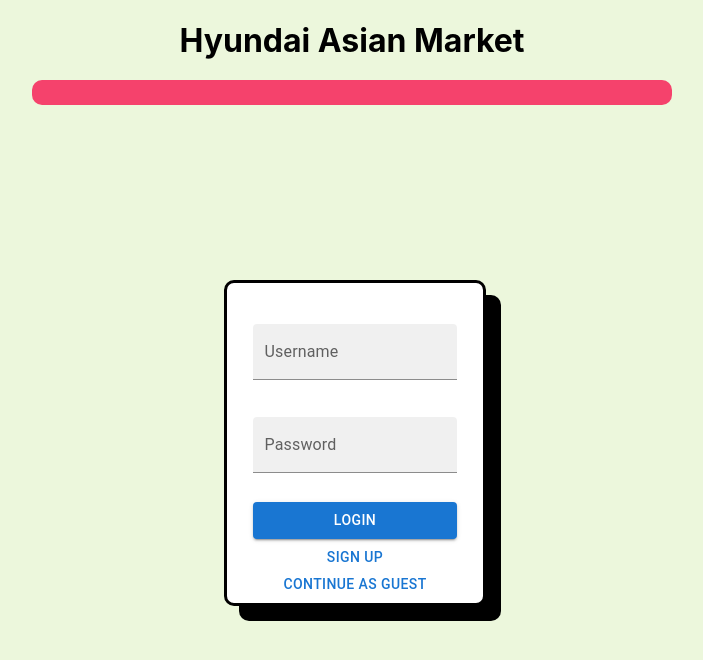
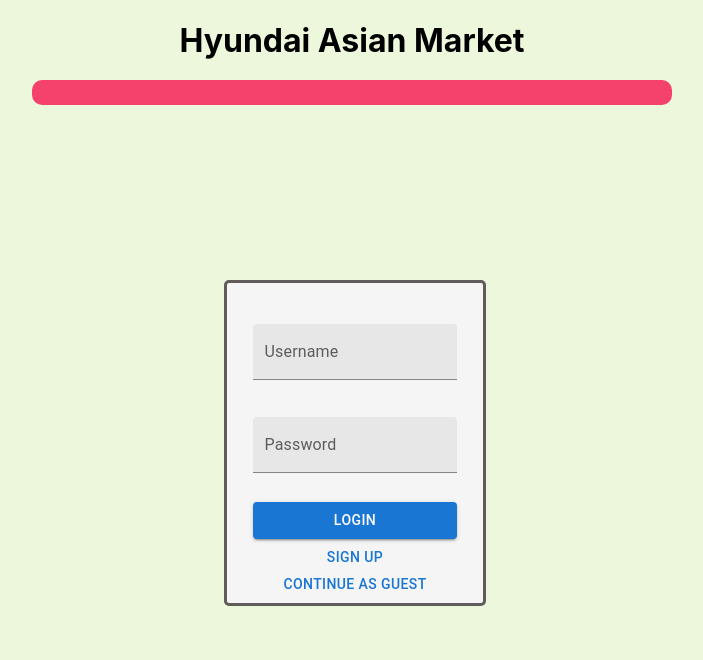
Before and after one commit to Mbickne1/481-Final-Project, a React (Create React App) app in the folder src/client/: page / in a window 1280 px wide. Shown: the top 660 px of the page, without its empty margins (288-991 px from the left). Built offline with nearby package versions, Linux system fonts and the light colour scheme.

Commit message:
style: made style changes to web views

```diff
--- a/src/client/src/Components/App/App.js
+++ b/src/client/src/Components/App/App.js
@@ -1,5 +1,6 @@
 
 import Main from '../Main';
+
 
 function App() {
   return (
--- /dev/null
+++ b/src/client/src/Components/Main/Admin/index.js
@@ -0,0 +1,11 @@
+import React from 'react';
+
+const Admin = () => {
+    return (
+        <div>
+
+        </div>
+    );
+}
+
+export default Admin;
--- a/src/client/src/Components/Main/LoginView/LoginFields/index.js
+++ b/src/client/src/Components/Main/LoginView/LoginFields/index.js
@@ -6,7 +6,7 @@
 
     return(
         <div className={styles.fieldContainer}>
-            <TextField id='username' variant='filled' style={{width: '80%'}} label='Username'></TextField>
+            <TextField id='username' variant='filled' style={{width: '80%', color: "white"}} label='Username'></TextField>
             <TextField id='password' variant='filled' style={{width: '80%'}} label='Password'></TextField>
         </div>
     );
--- a/src/client/src/Components/Main/LoginView/LoginView.module.css
+++ b/src/client/src/Components/Main/LoginView/LoginView.module.css
@@ -5,10 +5,9 @@
     top: 35%;
     width: 20%;
     height: 40%;
-    border: 3px solid black;
-    box-shadow: 15px 15px black;
-    background-color: white;
-    border-radius: 10px;
+    border: 3px solid #615b5c;
+    background-color: whitesmoke;
+    border-radius: 5px;
     flex-direction: column;
     justify-content: center;
     align-self: center;
--- a/src/client/src/Components/Main/index.js
+++ b/src/client/src/Components/Main/index.js
@@ -1,5 +1,6 @@
 import React, { useState } from 'react';
 import Header from '../Header';
+import Admin from './Admin';
 import ItemView from './ItemView';
 import LoginView from './LoginView';
 
@@ -8,11 +9,13 @@
     const [view, setView] = useState(0);
 
     return (
-        <div style={{width: '100%', height: '100vh', display: 'flex',flexDirection: 'column', backgroundColor: '#ECF7DC', overflow: 'auto'}}>
+        <div style={{width: '100%', height: '100vh', display: 'flex', flexDirection: 'column', backgroundColor: '#ECF7DC', overflow: 'auto'}}>
             <Header view={view} setView={setView} />
             {view == 0
                 ? <LoginView setView={setView}/>
-                : <ItemView />
+                : view == 1
+                ? <ItemView />
+                : <Admin />
             }
         </div>
 
```
Also changed, not shown: src/client/src/Components/Main/ItemView/useSearchService.js (added, +21 -0 lines), src/client/src/Components/Main/ItemView/useSearhService.js (deleted).
